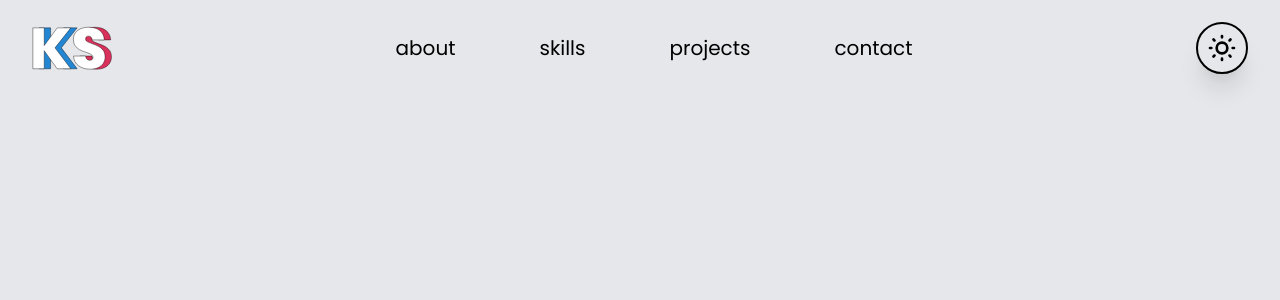
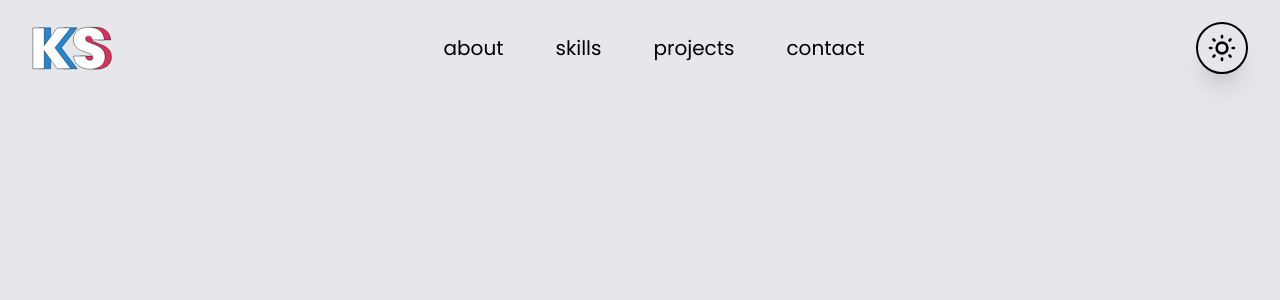
Before and after one commit to KennyStanleyJr/KennyStanleyJr, a Next.js app: page / in a window 1280 px wide. Shown: the top 300 px of the page. Built offline with nearby package versions, Linux system fonts and the light colour scheme.

Commit message:
reduced navItems gap

```diff
--- a/src/components/domain/Navigation.tsx
+++ b/src/components/domain/Navigation.tsx
@@ -3,7 +3,7 @@ import NavItem from '../ui/NavItem'
 export const Navigation = () => {
   const NavItems = ['about', 'skills', 'projects', 'contact']
   return (
-    <ul className="flex text-xl gap-12">
+    <ul className="flex text-xl gap-4">
       {NavItems.map((pageName) => (
         <NavItem key={pageName} pageName={pageName} />
       ))}
```
